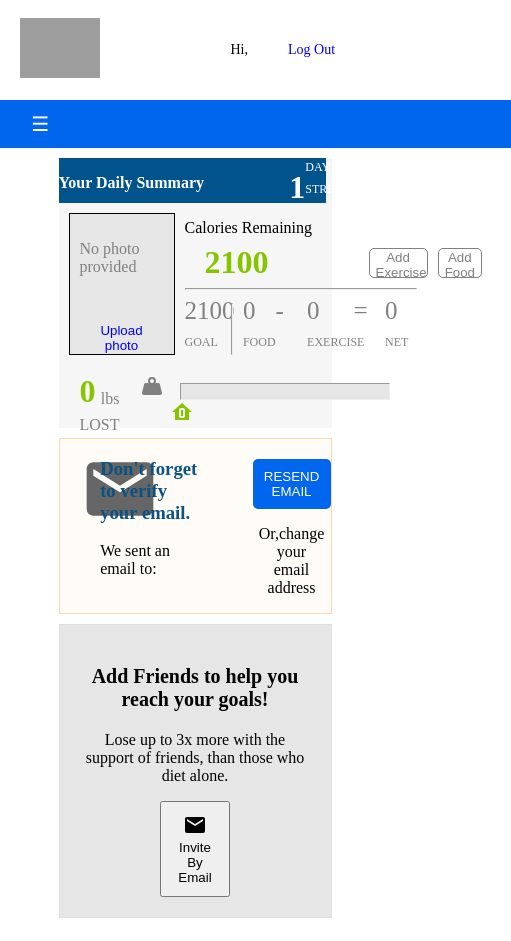
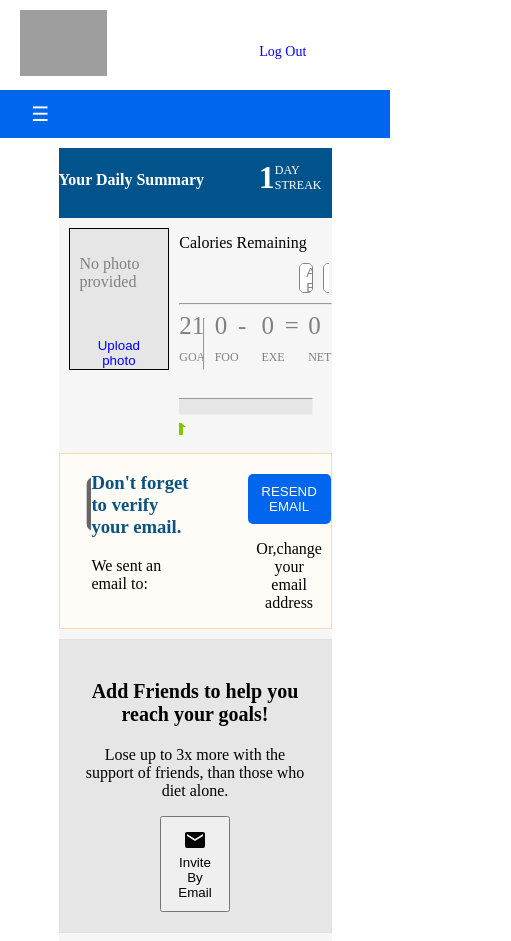
Before and after one commit to eraltafs/Fit-Buddy, a plain HTML site: page client/homepage.html in a window 390 px wide. Shown: the top 941 px of the page, 511 px wide, since content can reach past the window. Drawn offline with Linux system fonts and the light colour scheme; no server answers; sample sign-in values are in the browser's storage; grey boxes are pictures that could not be loaded.

Commit message:
main home page responsiveness added

```diff
--- a/client/homepage.html
+++ b/client/homepage.html
@@ -15,7 +15,7 @@
     <div id="mainbody">
       <div id="mainbody_header">
         <div id="mainheader">
-          <div>
+          <div id="mainheader_left">
             <h4>Your Daily Summary</h4>
           </div>
           <div id="mainheader_right">
@@ -23,8 +23,11 @@
               <h1>1</h1>
             </div>
             <div>
-              <p>DAY</p>
-              <p>STREAK</p>
+              <p>
+                DAY
+                <br />
+                STREAK
+              </p>
             </div>
           </div>
         </div>
--- a/client/scripts/index.js
+++ b/client/scripts/index.js
@@ -1,5 +1,6 @@
-import getprofile from "./getprofile.js"
-
+if (localStorage.getItem("token")) {
+  window.location = "/homepage.html";
+}
 
 import { footer } from "../components/login_footer.js";
 let footer_sec = document.querySelector("footer");
--- a/client/styles/homepage.css
+++ b/client/styles/homepage.css
@@ -7,12 +7,9 @@ a {
   cursor: pointer;
   color: blue;
 }
-
 #mainbody {
   width: 70%;
   margin: auto;
-  /* border: 1px solid red; */
-  height: 200px;
   margin-top: 10px;
   display: flex;
   justify-content: space-between;
@@ -22,11 +19,10 @@ a {
   width: 100%;
 }
 #mainheader {
-  width: 98%;
+  padding-right: 10px;
   display: flex;
+  align-items: center;
   justify-content: space-between;
-  /* border: 1px solid blue; */
-  height: 45px;
   background-color: #00548b;
   color: white;
 }
@@ -36,23 +32,10 @@ a {
 #mainheader_right {
   display: flex;
   justify-content: space-between;
-}
-#mainheader_right {
-  width: 10%;
-  /* border: 1px solid green; */
-  margin-right: 10px;
+  align-items: center;
 }
 #mainheader_right div p {
   font-size: 12px;
-}
-#mainheader_right div p + p {
-  margin-top: -5px;
-}
-#sidecolumn {
-  width: 28%;
-  /* border: 1px solid purple; */
-  height: 200px;
-  background-color: white;
 }
 #image {
   width: 120px;
@@ -243,7 +226,7 @@ button {
 }
 footer {
   width: 100%;
-  margin-top: 100vh;
+  margin-top: 2vh;
   padding-top: 20px;
   padding-bottom: 20px;
   color: #0066ee;
@@ -264,3 +247,10 @@ span:hover {
 select {
   width: 100px;
 }
+
+
+@media screen and (min-width: 571px) and (max-width: 900px) {
+  #mainbody {
+    width: 90%;
+  }
+}
--- a/client/styles/navbar.css
+++ b/client/styles/navbar.css
@@ -1,5 +1,7 @@
 /* Top Navigation */
-
+* {
+  overflow-x: hidden;
+}
 #navtop {
   display: flex;
   height: 80px;
@@ -68,12 +70,22 @@
 @media screen and (max-width: 571px) {
   #navtop {
     width: 90%;
+    height: max-content;
   }
 
   #topleft img {
-    max-width: 80px;
+    max-width: 50%;
   }
-
+  #topright {
+    width: 50%;
+    display: block;
+    margin: auto;
+    text-align: center;
+    height: max-content;
+  }
+  #topright p:first-child {
+    display: none;
+  }
   #hamburger-icon {
     display: block;
     padding-left: 8%;
@@ -86,7 +98,7 @@
     flex-direction: column;
     background-color: #0066ee;
     position: absolute;
-    top: 150px;
+    top: 144px;
     left: 10;
   }
   #hamburger-menu a {
@@ -101,17 +113,16 @@
   #hamburger-icon.active,
   #hamburger-menu.active {
     display: flex;
-    width: 120%;
     background-color: #0066ee;
   }
 }
 
-@media screen and (min-width: 572px) and (max-width: 900px) {
+@media screen and (min-width: 571px) and (max-width: 900px) {
   #navtop {
     width: 90%;
   }
 
   #topleft img {
-    max-width: 60px;
+    max-width: 50%;
   }
 }
```
